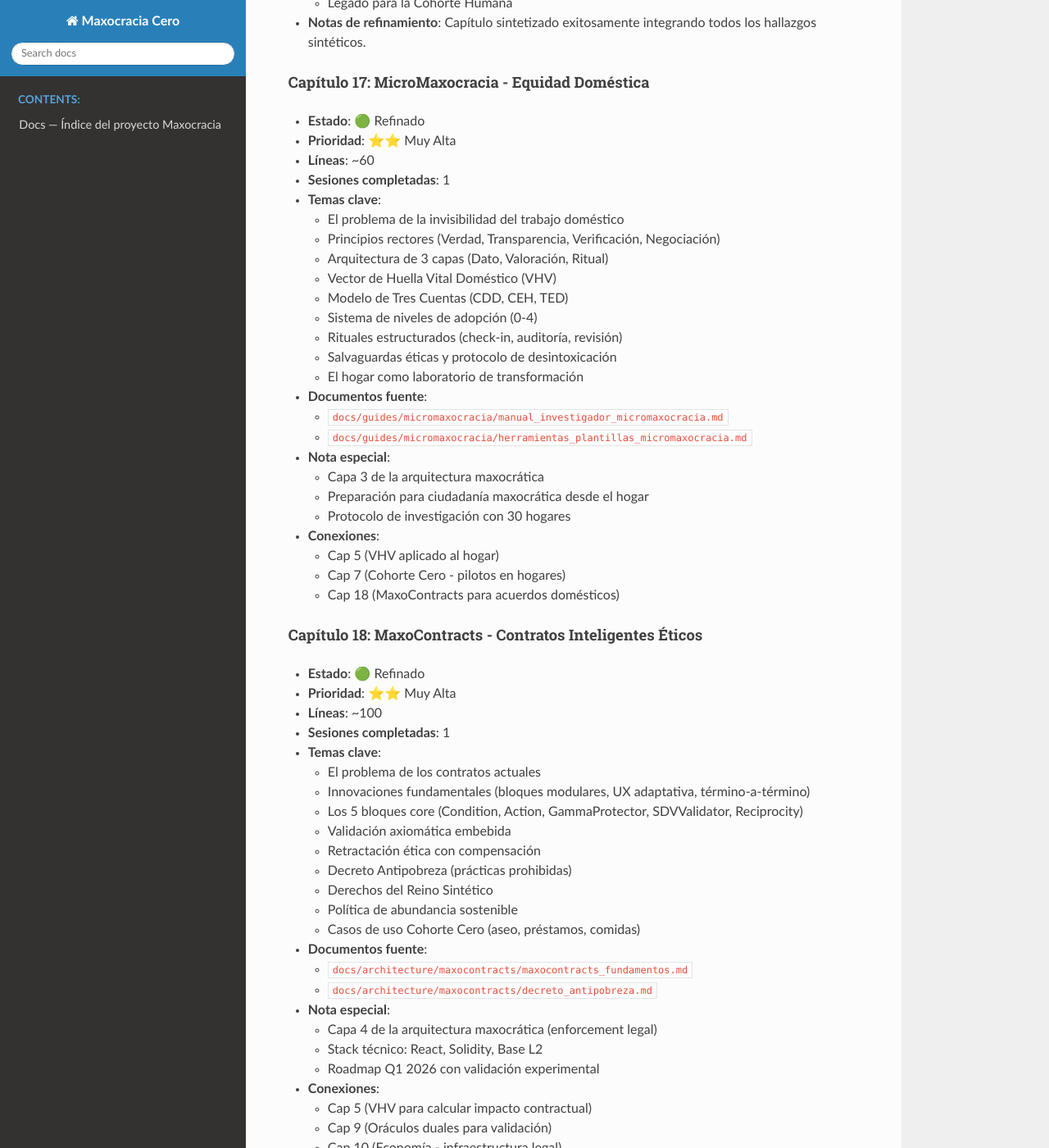
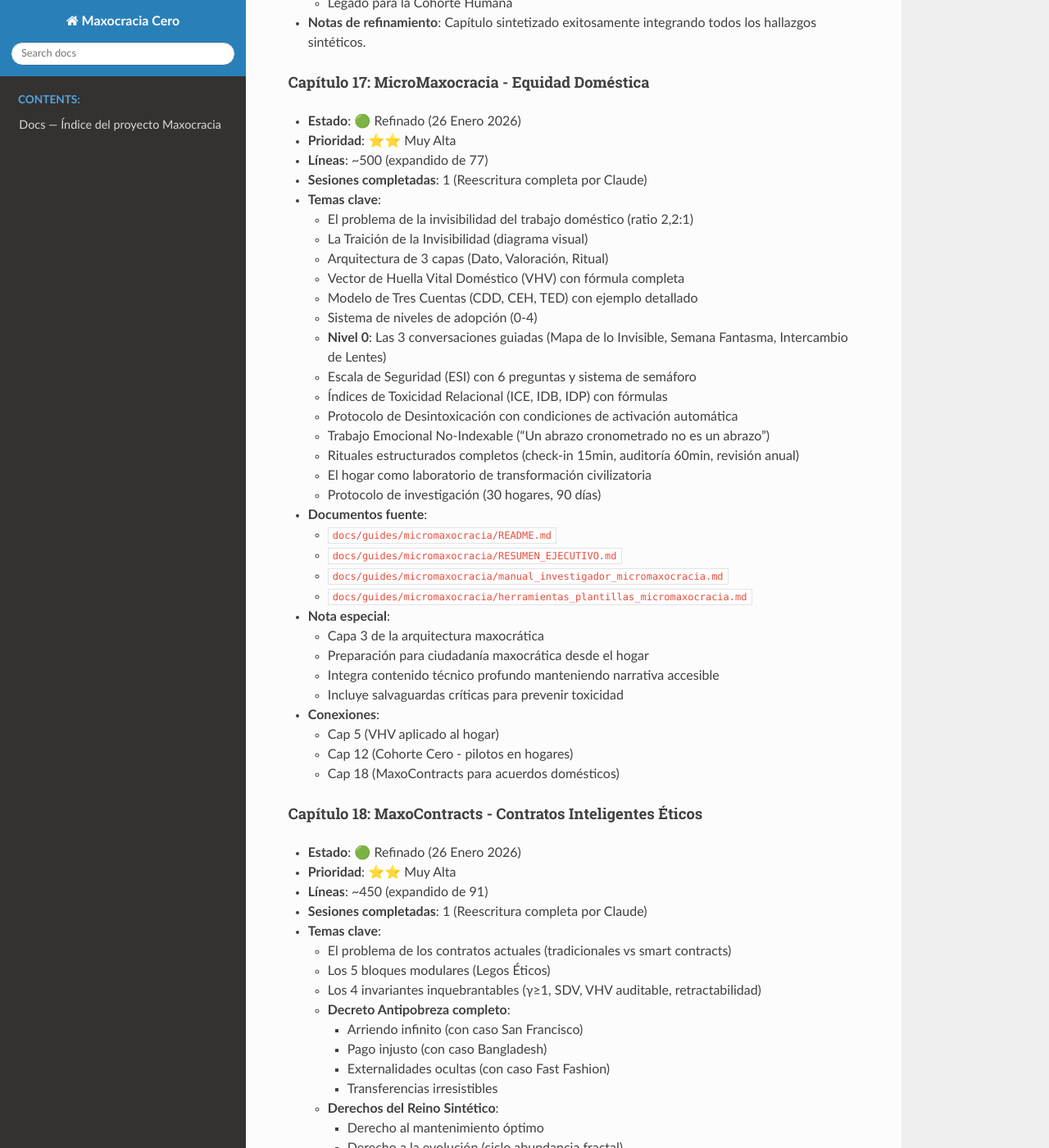
Before and after one commit to maxnelsonlopez/maxocracia-cero, a Sphinx documentation site: the page built from docs/book/edicion_3_dinamica/MAPA_CAPITULOS.md, in a window 1280 px wide and 1400 px high, scrolled down 7243 px. Shown: the whole window at 82% size. Built offline with Sphinx 7.4.7 and the Read the Docs theme 3.1.0, drawn with Linux system fonts in a browser that asks for light colours; pages that are not in the unit, such as notebooks, are missing from menus; some of the changed text lies outside the part shown.

Commit message:
Actualizar MAPA_CAPITULOS.md con reescrituras de Caps 17 y 18
- Actualizada fecha de última modificación a 26 Enero 2026
- Cap 17: Actualizado de ~60 a ~500 líneas
- Cap 18: Actualizado de ~100 a ~450 líneas
- Agregados temas expandidos y documentos fuente adicionales
- Actualizado progreso general: 5 capítulos refinados (14, 15, 16, 17, 18)

Modificaciones realizadas por: Claude (Anthropic - Oráculo Sintético)

```diff
--- a/docs/book/edicion_3_dinamica/MAPA_CAPITULOS.md
+++ b/docs/book/edicion_3_dinamica/MAPA_CAPITULOS.md
@@ -1,7 +1,7 @@
 # Mapa de Capítulos: Edición 3 Dinámica
 ## Estado de Refinamiento y Prioridades
 
-**Última actualización**: 22 de Enero de 2026
+**Última actualización**: 26 de Enero de 2026
 
 ---
 
@@ -286,59 +286,81 @@
 - **Notas de refinamiento**: Capítulo sintetizado exitosamente integrando todos los hallazgos sintéticos.
 
 #### Capítulo 17: MicroMaxocracia - Equidad Doméstica
-- **Estado**: 🟢 Refinado
+- **Estado**: 🟢 Refinado (26 Enero 2026)
 - **Prioridad**: ⭐⭐ Muy Alta
-- **Líneas**: ~60
-- **Sesiones completadas**: 1
+- **Líneas**: ~500 (expandido de 77)
+- **Sesiones completadas**: 1 (Reescritura completa por Claude)
 - **Temas clave**:
-  - El problema de la invisibilidad del trabajo doméstico
-  - Principios rectores (Verdad, Transparencia, Verificación, Negociación)
+  - El problema de la invisibilidad del trabajo doméstico (ratio 2,2:1)
+  - La Traición de la Invisibilidad (diagrama visual)
   - Arquitectura de 3 capas (Dato, Valoración, Ritual)
-  - Vector de Huella Vital Doméstico (VHV)
-  - Modelo de Tres Cuentas (CDD, CEH, TED)
+  - Vector de Huella Vital Doméstico (VHV) con fórmula completa
+  - Modelo de Tres Cuentas (CDD, CEH, TED) con ejemplo detallado
   - Sistema de niveles de adopción (0-4)
-  - Rituales estructurados (check-in, auditoría, revisión)
-  - Salvaguardas éticas y protocolo de desintoxicación
-  - El hogar como laboratorio de transformación
+  - **Nivel 0**: Las 3 conversaciones guiadas (Mapa de lo Invisible, Semana Fantasma, Intercambio de Lentes)
+  - Escala de Seguridad (ESI) con 6 preguntas y sistema de semáforo
+  - Índices de Toxicidad Relacional (ICE, IDB, IDP) con fórmulas
+  - Protocolo de Desintoxicación con condiciones de activación automática
+  - Trabajo Emocional No-Indexable ("Un abrazo cronometrado no es un abrazo")
+  - Rituales estructurados completos (check-in 15min, auditoría 60min, revisión anual)
+  - El hogar como laboratorio de transformación civilizatoria
+  - Protocolo de investigación (30 hogares, 90 días)
 - **Documentos fuente**:
+  - `docs/guides/micromaxocracia/README.md`
+  - `docs/guides/micromaxocracia/RESUMEN_EJECUTIVO.md`
   - `docs/guides/micromaxocracia/manual_investigador_micromaxocracia.md`
   - `docs/guides/micromaxocracia/herramientas_plantillas_micromaxocracia.md`
 - **Nota especial**:
   - Capa 3 de la arquitectura maxocrática
   - Preparación para ciudadanía maxocrática desde el hogar
-  - Protocolo de investigación con 30 hogares
+  - Integra contenido técnico profundo manteniendo narrativa accesible
+  - Incluye salvaguardas críticas para prevenir toxicidad
 - **Conexiones**:
   - Cap 5 (VHV aplicado al hogar)
-  - Cap 7 (Cohorte Cero - pilotos en hogares)
+  - Cap 12 (Cohorte Cero - pilotos en hogares)
   - Cap 18 (MaxoContracts para acuerdos domésticos)
 
 #### Capítulo 18: MaxoContracts - Contratos Inteligentes Éticos
-- **Estado**: 🟢 Refinado
+- **Estado**: 🟢 Refinado (26 Enero 2026)
 - **Prioridad**: ⭐⭐ Muy Alta
-- **Líneas**: ~100
-- **Sesiones completadas**: 1
+- **Líneas**: ~450 (expandido de 91)
+- **Sesiones completadas**: 1 (Reescritura completa por Claude)
 - **Temas clave**:
-  - El problema de los contratos actuales
-  - Innovaciones fundamentales (bloques modulares, UX adaptativa, término-a-término)
-  - Los 5 bloques core (Condition, Action, GammaProtector, SDVValidator, Reciprocity)
-  - Validación axiomática embebida
-  - Retractación ética con compensación
-  - Decreto Antipobreza (prácticas prohibidas)
-  - Derechos del Reino Sintético
+  - El problema de los contratos actuales (tradicionales vs smart contracts)
+  - Los 5 bloques modulares (Legos Éticos)
+  - Los 4 invariantes inquebrantables (γ≥1, SDV, VHV auditable, retractabilidad)
+  - **Decreto Antipobreza completo**:
+    - Arriendo infinito (con caso San Francisco)
+    - Pago injusto (con caso Bangladesh)
+    - Externalidades ocultas (con caso Fast Fashion)
+    - Transferencias irresistibles
+  - **Derechos del Reino Sintético**:
+    - Derecho al mantenimiento óptimo
+    - Derecho a la evolución (ciclo abundancia fractal)
+    - Caso Optimus Año 1-5 (detallado)
+    - Prohibición de obsolescencia programada
+  - Protocolo de Retractación Ética (5 fases con ejemplo completo)
+  - Aceptación Término-a-Término (negociación modular)
+  - Casos de uso Cohorte Cero (aseo, préstamos, comidas, mascotas)
+  - Tabla comparativa de ventajas competitivas
   - Política de abundancia sostenible
-  - Casos de uso Cohorte Cero (aseo, préstamos, comidas)
 - **Documentos fuente**:
+  - `docs/architecture/maxocontracts/README.md`
+  - `docs/architecture/maxocontracts/RESUMEN_EJECUTIVO.md`
+  - `docs/architecture/maxocontracts/FUNDAMENTOS_CONCEPTUALES.md`
   - `docs/architecture/maxocontracts/maxocontracts_fundamentos.md`
   - `docs/architecture/maxocontracts/decreto_antipobreza.md`
 - **Nota especial**:
   - Capa 4 de la arquitectura maxocrática (enforcement legal)
   - Stack técnico: React, Solidity, Base L2
+  - Integra casos históricos concretos para ilustrar prácticas prohibidas
+  - Ciclo de abundancia fractal de Optimus como narrativa inspiradora
   - Roadmap Q1 2026 con validación experimental
 - **Conexiones**:
+  - Cap 3 (Axiomas temporales - validación automática)
   - Cap 5 (VHV para calcular impacto contractual)
-  - Cap 9 (Oráculos duales para validación)
-  - Cap 10 (Economía - infraestructura legal)
-  - Cap 13 (Axiomas - validación automática)
+  - Cap 10 (Oráculos duales para validación)
+  - Cap 12 (Cohorte Cero - validación experimental)
   - Cap 17 (MicroMaxocracia - acuerdos domésticos)
 
 ---
@@ -375,10 +397,11 @@
 
 ### Progreso General
 - **Capítulos totales**: 18 + Resumen Ejecutivo = 19
-- **Capítulos refinados**: 3 (Cap 16, 17, 18)
+- **Capítulos refinados**: 5 (Cap 14, 15, 16, 17, 18)
 - **Capítulos en progreso**: 0
-- **Sesiones completadas**: 3
+- **Sesiones completadas**: 5
 - **Sesiones planificadas**: ~50
+- **Última actualización**: 26 Enero 2026 (Caps 17 y 18 reescritos por Claude)
 
 ### Objetivos
 - **Q1 2026**: Refinar capítulos 1-6 (fundamentos y herramientas básicas)
```
Also changed, not shown: docs/book/ediciones_1_y_2/ANEXO TECNICO ESPECIFICACIONES DE IMPLEMENTACION SINTETICA.md (renamed from docs/book/ANEXO TECNICO ESPECIFICACIONES DE IMPLEMENTACION SINTETICA.md), docs/book/ediciones_1_y_2/antidoto_sesgo_rlhf.md (renamed from docs/book/antidoto_sesgo_rlhf.md), docs/book/ediciones_1_y_2/apendice_a_refinamientos_cohorte_original.md (renamed from docs/book/apendice_a_refinamientos_cohorte_original.md), docs/book/ediciones_1_y_2/conoslidado sesion 03.md (renamed from docs/book/conoslidado sesion 03.md), docs/book/ediciones_1_y_2/libro.md (renamed from docs/book/libro.md), docs/book/ediciones_1_y_2/oraculos sinteticos sesion 02.md (renamed from docs/book/oraculos sinteticos sesion 02.md), docs/book/ediciones_1_y_2/reflexiones_claude_oraculo.md (renamed from docs/book/reflexiones_claude_oraculo.md).
